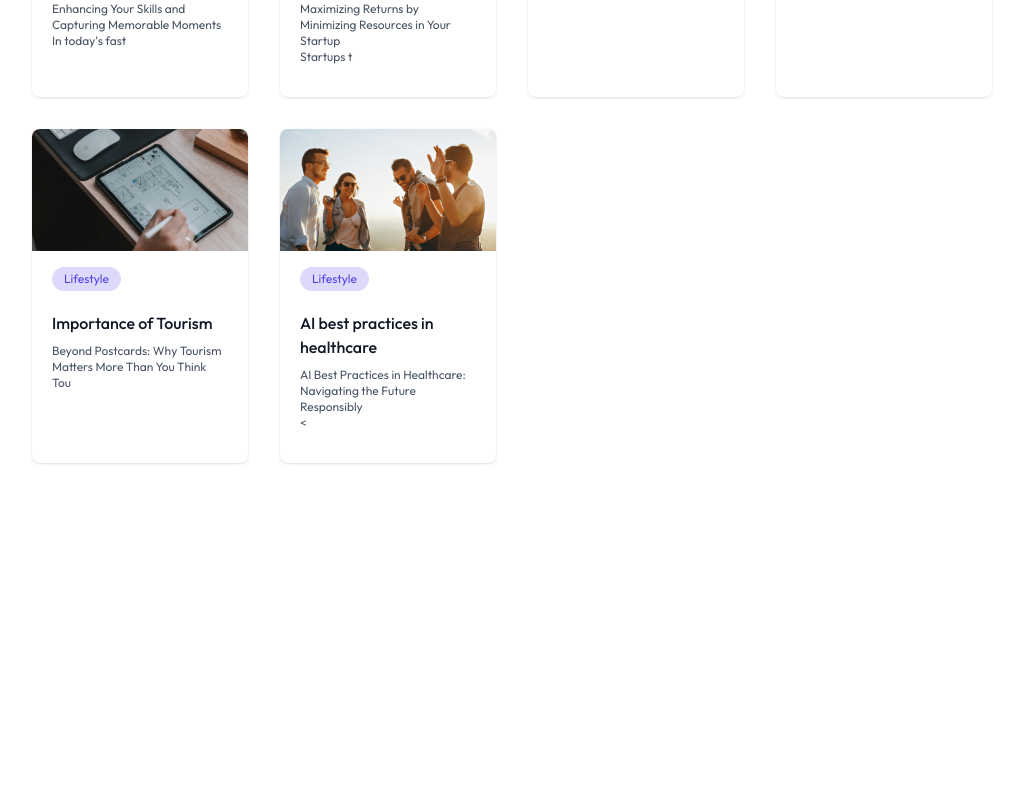
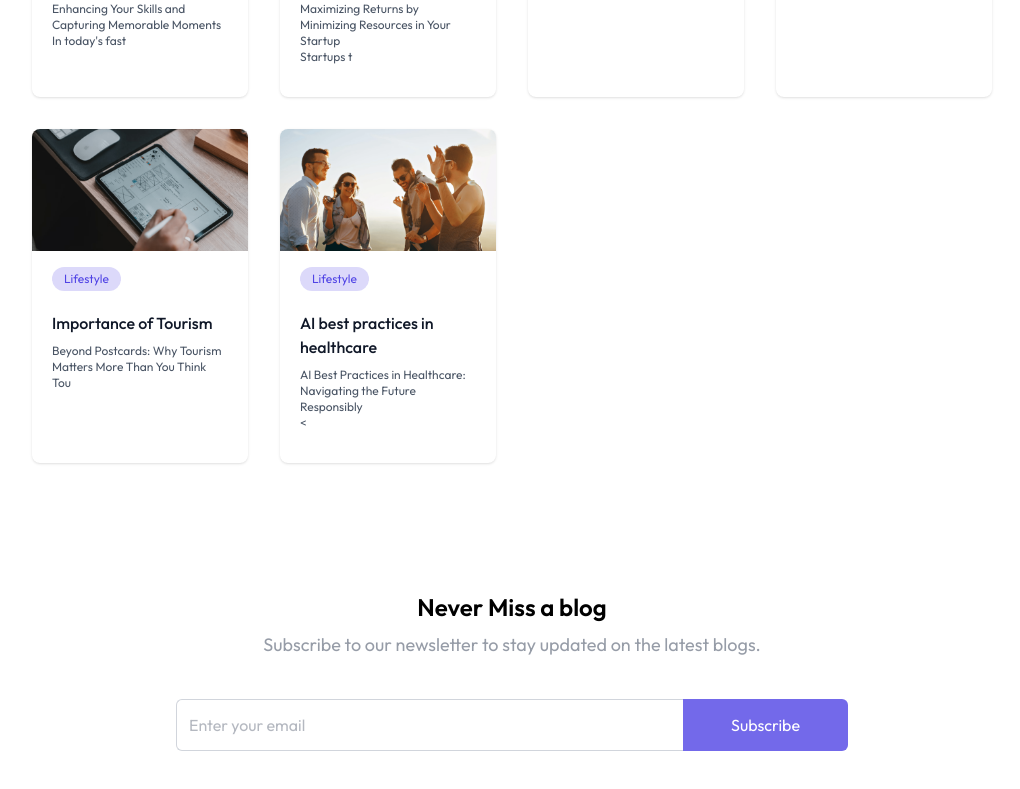
Before and after one commit to duttaanirban/QuickBlog, a React (Vite) app in the folder client/: page / in a window 1280 px wide. Shown: the part 1244-2033 px from the top of the page, without its empty margins (128-1148 px from the left). Before the commit the page ends 1803 px from the top, so only its background shows below. Built offline with nearby package versions, Linux system fonts and the light colour scheme.

Commit message:
newsletter created

```diff
--- /dev/null
+++ b/client/src/components/Newsletter.jsx
@@ -0,0 +1,18 @@
+import React from 'react'
+
+const Newsletter = () => {
+  return (
+    <div className='flex flex-col items-center justify-center text-center space-y-2 my-32'>
+        <h1 className='md:text-2xl text-2xl font-semibold'>Never Miss a blog</h1>
+        <p className='md:text-lg text-gray-500/70 pb-8'>Subscribe to our newsletter to stay updated on the latest blogs.</p>
+        <form className='flex items-center justify-between max-w-2xl w-full md:h-13 h-12'>
+            <input type="email" placeholder='Enter your email' className='border border-gray-300 rounded-md h-full border-r-0
+            outline-none w-full rounded-r-none px-3 text-gray-500' required/>
+            <button type="submit" className='md:px-12 px-8 h-full text-white bg-primary/80
+            hover:bg-primary transition-all cursor-pointer rounded-md rounded-l-none'>Subscribe</button>
+        </form>
+    </div>
+  )
+}
+
+export default Newsletter
--- a/client/src/pages/HomePage.jsx
+++ b/client/src/pages/HomePage.jsx
@@ -1,6 +1,7 @@
 import Bloglist from '../components/Bloglist.jsx'
 import Header from '../components/Header.jsx'
 import Navbar from '../components/Navbar.jsx'
+import Newsletter from '../components/Newsletter.jsx'
 
 const HomePage = () => {
   return (
@@ -8,6 +9,7 @@
       <Navbar />
       <Header />
       <Bloglist />
+      <Newsletter />
     </>
   )
 }
```
